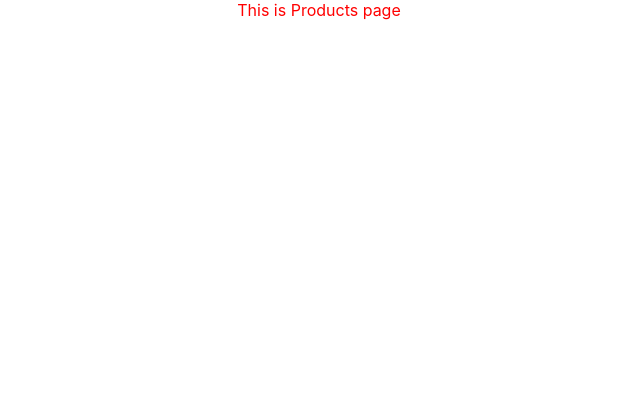
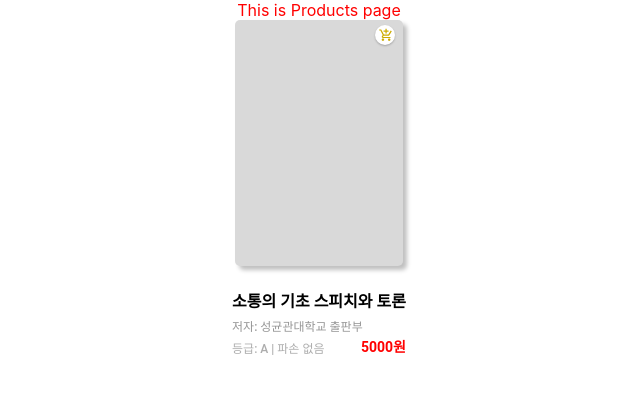
Before and after one commit to longdoheun/likelion-used-bookstore, a React (Create React App) app: page /products in a window 1280 px wide. Shown: the top 394 px of the page, without its empty margins (321-961 px from the left). Built offline with nearby package versions, Linux system fonts and the light colour scheme.

Commit message:
usedBookCard updated with dummy data

```diff
--- /dev/null
+++ b/src/App.css
@@ -0,0 +1,6 @@
+* {
+  margin: 0;
+  padding: 0;
+  list-style: none;
+  box-sizing: border-box;
+}
--- /dev/null
+++ b/src/components/UsedBookCard/CartButton.jsx
@@ -0,0 +1,31 @@
+/** @jsxImportSource @emotion/react */
+import { css } from "@emotion/react";
+import { ReactComponent as CartIcon } from "../../assets/svg/add_shopping_cart.svg";
+import React from "react";
+
+export default function CartButton() {
+  const onCartClick = () => {
+    alert("상품이 카트에 추가되었습니다.");
+  };
+
+  return (
+    <div css={cartBgStyle} onClick={onCartClick}>
+      <CartIcon />
+    </div>
+  );
+}
+
+const cartBgStyle = css`
+  position: absolute;
+  width: 20px;
+  height: 20px;
+  left: 143px;
+  top: 5px;
+  border-radius: 50%;
+  background: #ffffff;
+  box-shadow: 0px 1px 2px rgba(0, 0, 0, 0.25);
+  display: flex;
+  flex-direction: column;
+  justify-content: center;
+  align-items: center;
+`;
--- a/src/components/UsedBookCard/UsedBookCard.jsx
+++ b/src/components/UsedBookCard/UsedBookCard.jsx
@@ -1,7 +1,24 @@
-import React from 'react'
+/** @jsxImportSource @emotion/react */
+import { css } from "@emotion/react";
+import React from "react";
+import CartButton from "./CartButton";
+import UsedBookImage from "./UsedBookImage";
+import UsedBookStatus from "./UsedBookStatus";
 
-export default function UsedBookCard() {
+export default function UsedBookCard(props) {
+  const { data } = props;
   return (
-    <div>UsedBookCard</div>
-  )
+    <div css={UsedBookCardStyle}>
+      <CartButton />
+      <UsedBookImage />
+      <UsedBookStatus data={data} />
+    </div>
+  );
 }
+
+const UsedBookCardStyle = css`
+  position: relative;
+  display: flex;
+  flex-direction: column;
+  align-items: center;
+`;
--- /dev/null
+++ b/src/components/UsedBookCard/UsedBookImage.jsx
@@ -0,0 +1,15 @@
+/** @jsxImportSource @emotion/react */
+import { css } from "@emotion/react";
+import React from "react";
+
+export default function UsedBookImage() {
+  return <div css={usedBookImageStyle}></div>;
+}
+
+const usedBookImageStyle = css`
+  width: 168px;
+  height: 246px;
+  background-color: #d9d9d9;
+  box-shadow: 4px 4px 4px rgba(0, 0, 0, 0.25);
+  border-radius: 5px; ;
+`;
--- /dev/null
+++ b/src/components/UsedBookCard/UsedBookStatus.jsx
@@ -0,0 +1,86 @@
+/** @jsxImportSource @emotion/react */
+import { css } from "@emotion/react";
+import React from "react";
+import { useNavigate } from "react-router-dom";
+
+export default function UsedBookStatus(props) {
+  const { data } = props;
+  const navigate = useNavigate();
+
+  return (
+    <>
+      <div
+        css={usedBookStatusStyle}
+        onClick={() => {
+          navigate("/products/" + data.product_id);
+        }}
+      >
+        <h1 css={titleStyle}>{data.title}</h1>
+        <h3 css={authorStyle}>저자: {data.authors}</h3>
+        <div css={containerStyle}>
+          <h3 css={statusStyle}>
+            등급: {data.rank} | {data.conditions}
+          </h3>
+          <h2 css={priceStyle}>{data.price}원</h2>
+        </div>
+      </div>
+    </>
+  );
+}
+
+const usedBookStatusStyle = css`
+  margin-top: 21.5px;
+  width: 100%;
+  height: 56px;
+  display: flex;
+  flex-direction: column;
+  /* align-items: center; */
+  justify-content: space-between;
+  gap: 5px;
+`;
+
+const titleStyle = css`
+  font-family: "Roboto";
+  font-style: normal;
+  font-weight: 600;
+  font-size: 16px;
+  /* identical to box height */
+
+  color: #000000;
+`;
+
+const authorStyle = css`
+  font-family: "Roboto";
+  font-style: normal;
+  font-weight: 500;
+  font-size: 12px;
+  /* identical to box height */
+
+  color: #969696;
+`;
+
+const containerStyle = css`
+  display: flex;
+  flex-direction: row;
+  justify-content: space-between;
+`;
+
+const statusStyle = css`
+  font-family: "Roboto";
+  font-style: normal;
+  font-weight: 500;
+  font-size: 12px;
+  /* identical to box height */
+
+  color: #adadad;
+`;
+
+const priceStyle = css`
+  font-family: "Roboto";
+  font-style: normal;
+  font-weight: 600;
+  font-size: 14px;
+  line-height: 16px;
+
+  color: #ff0000;
+`;
--- /dev/null
+++ b/src/components/UsedBookCard/index.jsx
@@ -0,0 +1 @@
+export {default} from "./UsedBookCard"
--- a/src/pages/Products.jsx
+++ b/src/pages/Products.jsx
@@ -1,13 +1,26 @@
 /** @jsxImportSource @emotion/react */
 import { css } from "@emotion/react";
-import React from 'react'
+import React from "react";
+import UsedBookCard from "../components/UsedBookCard";
 
 export default function Products() {
+  const DummyData = {
+    product_id: "askdjlf183jskcf",
+    title: "소통의 기초 스피치와 토론",
+    authors: "성균관대학교 출판부",
+    conditions: "파손 없음",
+    rank: "A",
+    price: 5000,
+  };
+
   return (
-    <div css={style}>This is Products page</div>
-  )
+    <>
+      <div css={style}>This is Products page</div>
+      <UsedBookCard data={DummyData} />
+    </>
+  );
 }
 
 const style = css`
-    color: red;
-`
+  color: red;
+`;
```
Also changed, not shown: src/App.js (+20 -13 lines), src/pages/Main.jsx (+57 -16 lines), src/assets/svg/add_shopping_cart.svg (added).
